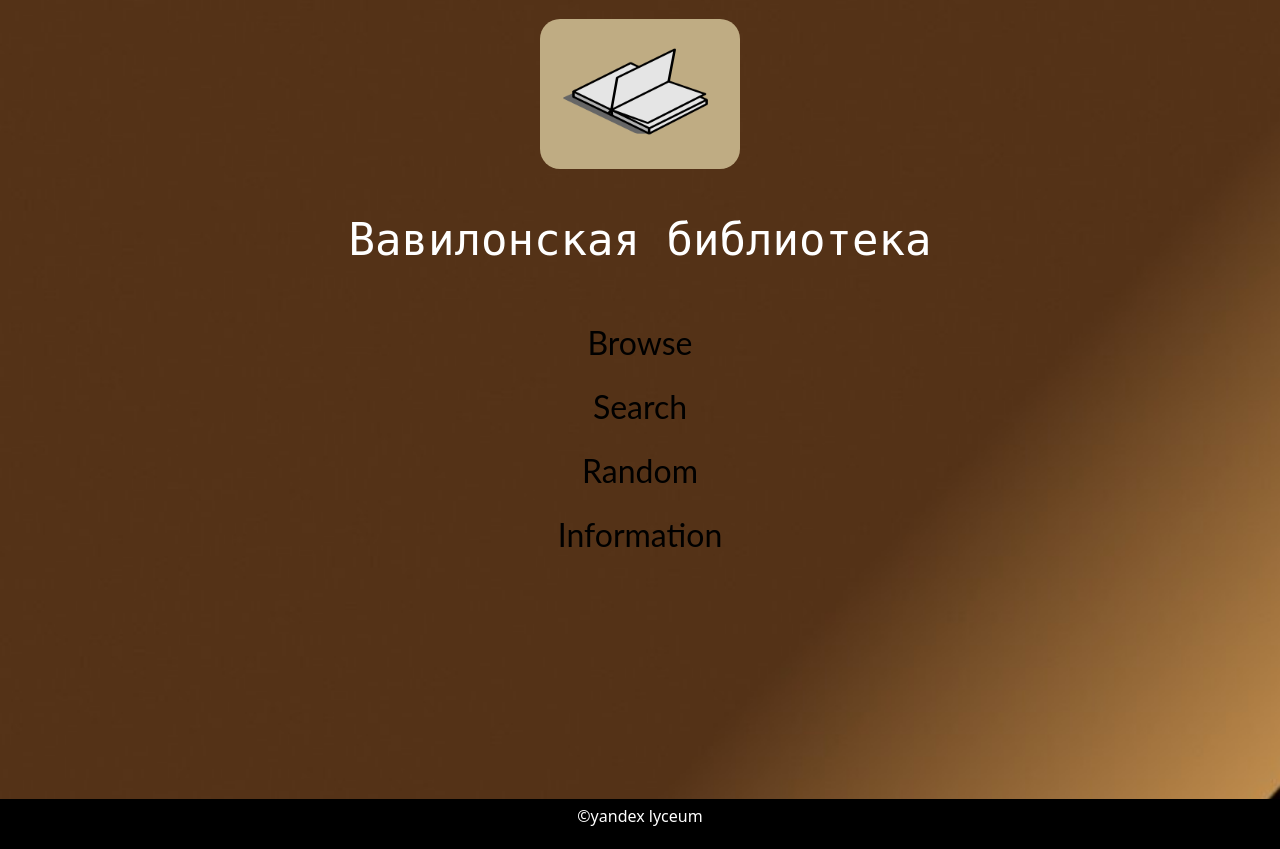
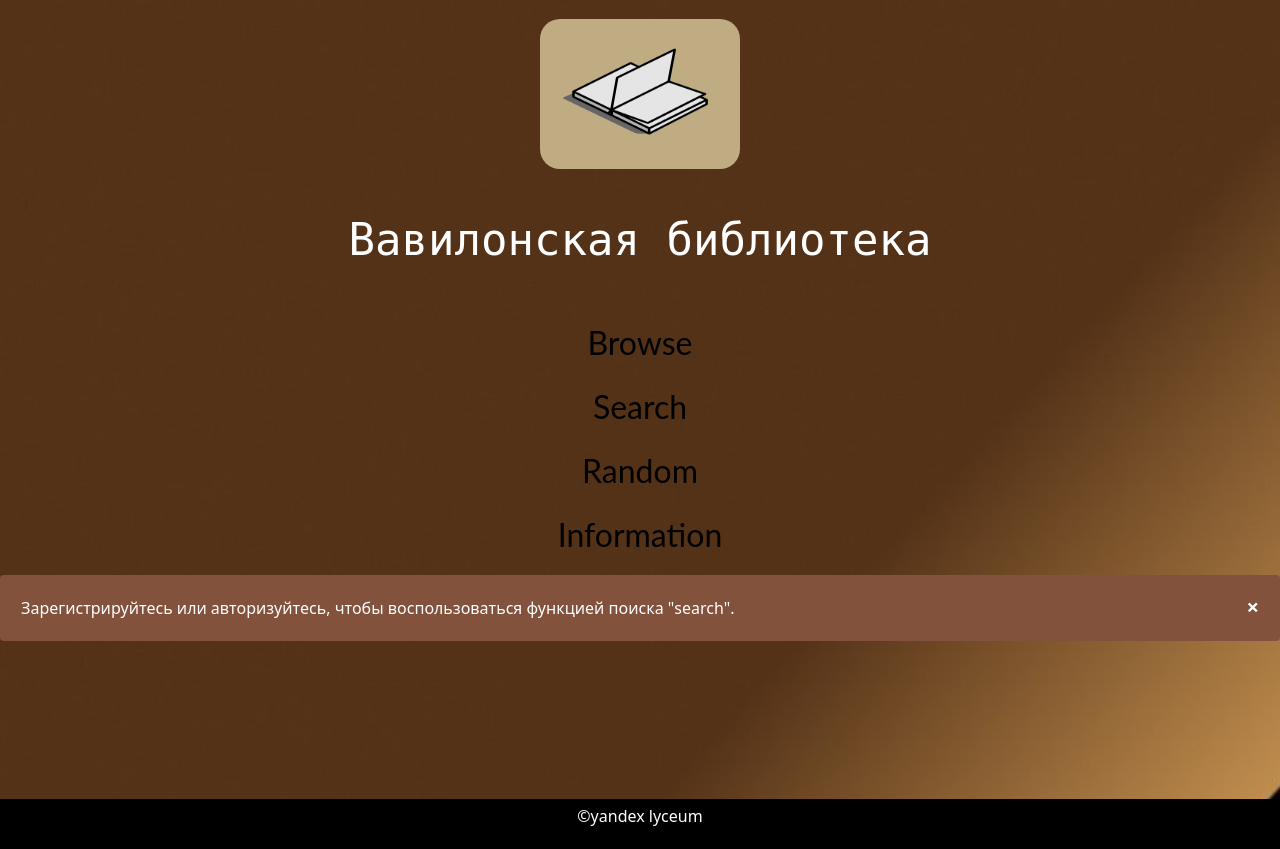
Before and after one commit to DaniilOrchikov/Babel, a Flask app: page / in a window 1280 px wide. Shown: the part 70-919 px from the top of the page. Run offline with Flask 2, Linux system fonts and the light colour scheme; some libraries are stand-ins or nearby versions.

Commit message:
refactoring

```diff
--- a/static/css/style.css
+++ b/static/css/style.css
@@ -311,12 +311,15 @@ blockquote cite {
     width: 500px;
     margin-left: auto;
     margin-right: auto;
-    max-width: 450px;
+    max-width: 50%;
     background-color: #fff;
     border: 1px solid gray;
     border-radius: 5px;
     padding: 10px;
-    margin-bottom: 10px;
+}
+
+.sign-up-content {
+    padding-bottom: 5%;
 }
 
 .sign-up-container {
@@ -335,11 +338,11 @@ blockquote cite {
 }
 
 .sign-up-h {
-    margin-top: 5px;
+    margin-top: 1%;
 }
 
 .sign-in-h {
-    margin-top: 5px;
+    margin-top: 2%;
 }
 
 .gif-sign-in {
@@ -388,6 +391,7 @@ blockquote cite {
 .book-room-content {
     display: flex;
     flex-direction: row;
+    padding-bottom: 1px;
 }
 
 .book-room-p {
@@ -508,6 +512,49 @@ blockquote cite {
     font-style: italic;
 }
 
+.book-room-link {
+    color: #000;
+}
+
+.book-room-link:hover {
+    color: #fff;
+}
+
+.book-room-link:visited {
+    color: #fff;
+}
+
+/* The alert message box */
+.alert {
+    padding: 20px;
+    color: #fff;
+    margin-bottom: 15px;
+}
+
+.alert-in {
+    background-color: #754c2d;
+}
+
+.alert-out {
+    background-color: #82523c;
+}
+
+/* The close button */
+.closebtn {
+    margin-left: 15px;
+    color: white;
+    font-weight: bold;
+    float: right;
+    font-size: 22px;
+    line-height: 20px;
+    cursor: pointer;
+    transition: 0.3s;
+}
+
+.closebtn:hover {
+    color: black;
+}
+
 @font-face {
     /* Гарнитура шрифта */
     font-family: 'Lato';
--- a/templates/base.html
+++ b/templates/base.html
@@ -22,8 +22,8 @@
                     <p class="nav-img-pos"><a href="https://t.me/+r0lCltIvRNtlNjJi"><img class="nav-img radius-style"
                                 src="static/img/telegram.png" alt="Телеграм"></a></p>
                     {% if current_user.is_authenticated %}
-                    <a class="username font-style" href="/account">{{ current_user.name }} {{ current_user.surname
-                        }}</a>
+                    <a class="username font-style" href="/" onclick="return false">{{ current_user.name }} {{
+                        current_user.surname }}</a>
                     <li class="nav-item">
                         <a class=" nav-link nav-item" href="/logout">Sign out</a>
                     </li>
--- a/templates/book.html
+++ b/templates/book.html
@@ -8,8 +8,7 @@
         <div class="book-room-content">
             <p class="font-style info-book-style text-book">Room:</p>
             <p class="lead font-style book-room-p info-book-style text-book" id="copytext">{{hex}}</p>
-        </div>
-        <div><a href="#" data-clipboard-target="#copytext" class="pull-right copy-text">[Копировать номер комнаты]</a>
+            <a href="#" data-clipboard-target="#copytext" class="pull-right copy-text book-room-link">[копировать номер комнаты]</a>
         </div>
         <div>
             <p class="font-style info-book-style text-book">Wall: {{shelf}}</p>
--- a/templates/index.html
+++ b/templates/index.html
@@ -2,10 +2,27 @@
 {% block content %}
 <div class="background-style height-style-vh">
     <img class="img-size radius-style" src="static/img/book.gif" alt="книга">
-    <div class="main-text"><p class="title">Вавилонская библиотека</p></div>
+    <div class="main-text">
+        <p class="title">Вавилонская библиотека</p>
+    </div>
     <p class="link-located"><a class="text-style font-style link-style browse-page" href="/browse">Browse</a></p>
-        <p class="link-located"><a class=" text-style font-style link-style info-page" href="/search">Search</a></p>
+    {% if current_user.is_authenticated %}
+    <p class="link-located"><a class=" text-style font-style link-style info-page" href="/search">Search</a></p>
+    {% else %}
+    <p class="link-located"><a class=" text-style font-style link-style info-page" href="/">Search</a></p>
+    {% endif %}
     <p class="link-located"><a class=" text-style font-style link-style info-page" href="/random_book">Random</a></p>
-    <p class="link-located"><a class=" text-style font-style link-style info-page" href="/information">Information</a></p>
+    <p class="link-located"><a class=" text-style font-style link-style info-page" href="/information">Information</a>
+        {% if current_user.is_authenticated %}
+    <div class="alert alert-in">
+        <span class="closebtn" onclick="this.parentElement.style.display='none';">&times;</span>
+        Вам доступна функция поиска "search".
+    </div>
+    {% else %}
+    <div class="alert alert-out">
+        <span class="closebtn" onclick="this.parentElement.style.display='none';">&times;</span>
+        Зарегистрируйтесь или авторизуйтесь, чтобы воспользоваться функцией поиска "search".
+    </div>
+    {% endif %}
 </div>
 {% endblock %}
--- a/templates/sign_up.html
+++ b/templates/sign_up.html
@@ -1,7 +1,8 @@
 {% extends "base.html" %}
 
 {% block content %}
-<div class="sign-up-container">
+<div class="sign-up-container height-style-percent">
+    <div class="sign-up-content">
     <div class="gif-sign-up-center"><img class="gif-sign-up gif-rotate" src="static/img/dog-reads.gif"
             alt="собака что-то читает">
     </div>
@@ -59,4 +60,5 @@
         </form>
     </div>
     </div>
+</div>
 {% endblock %}
```
